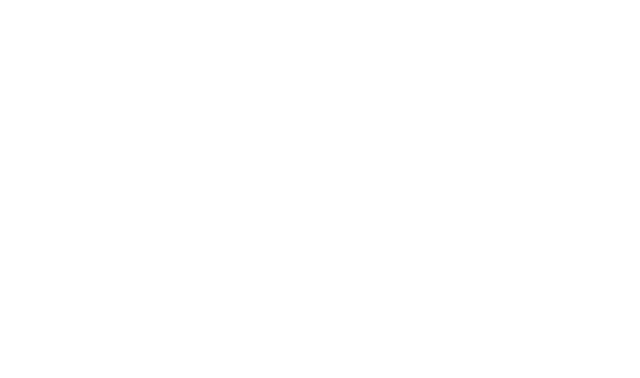
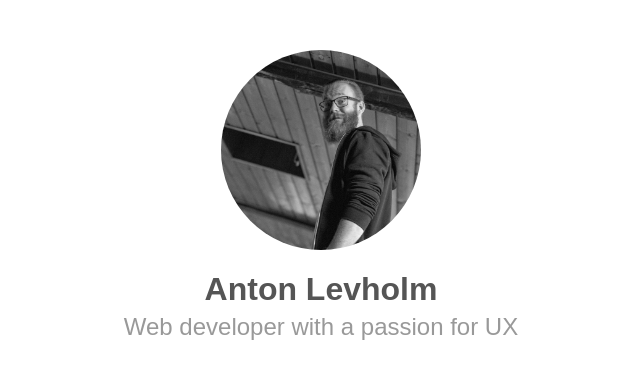
Before and after one commit to Levis92/Levis92.github.io, a React (Create React App) app: page / in a window 1280 px wide. Shown: the top 378 px of the page, without its empty margins (319-959 px from the left). Built offline with nearby package versions, Linux system fonts and the light colour scheme.

Commit message:
Add initial profile content

```diff
--- a/src/App.js
+++ b/src/App.js
@@ -1,11 +1,13 @@
 import React, { Component } from 'react';
 import './App.css';
+
+import Profile from "./components/profile/profile";
 
 class App extends Component {
   render() {
     return (
       <React.Fragment>
-
+        <Profile />
       </React.Fragment>
     );
   }
--- /dev/null
+++ b/src/components/profile/profile.jsx
@@ -0,0 +1,17 @@
+import React from "react";
+
+import { ProfileContainer, ProfileImage, Name, Description } from './profile.styles';
+
+import profileImage from "../../resources/images/profile.jpg";
+
+const Profile = () => {
+  return (
+    <ProfileContainer>
+      <ProfileImage src={profileImage} />
+      <Name>Anton Levholm</Name>
+      <Description>Web developer with a passion for UX</Description>
+    </ProfileContainer>
+  );
+};
+
+export default Profile;
--- /dev/null
+++ b/src/components/profile/profile.styles.js
@@ -0,0 +1,34 @@
+import styled from "styled-components";
+
+export const ProfileContainer = styled.header`
+  width: 100%;
+  display: flex;
+  flex-direction: column;
+  align-items: center;
+  padding-top: 50px;
+  padding-bottom: 50px;
+`;
+
+export const ProfileImage = styled.img`
+  border: none;
+  border-radius: 50%;
+  width: 200px;
+  height: auto;
+  max-width: 40%;
+`;
+
+export const Name = styled.h1`
+  font-weight: 700;
+  color: #555;
+  text-align: center;
+  margin-bottom: 3px;
+`;
+
+export const Description = styled.h2`
+  font-weight: 500;
+  color: #999;
+  text-align: center;
+  margin-left: 5px;
+  margin-right: 5px;
+  margin-top: 2px;
+`;
```
Also changed, not shown: src/resources/images/profile.jpg (added).
